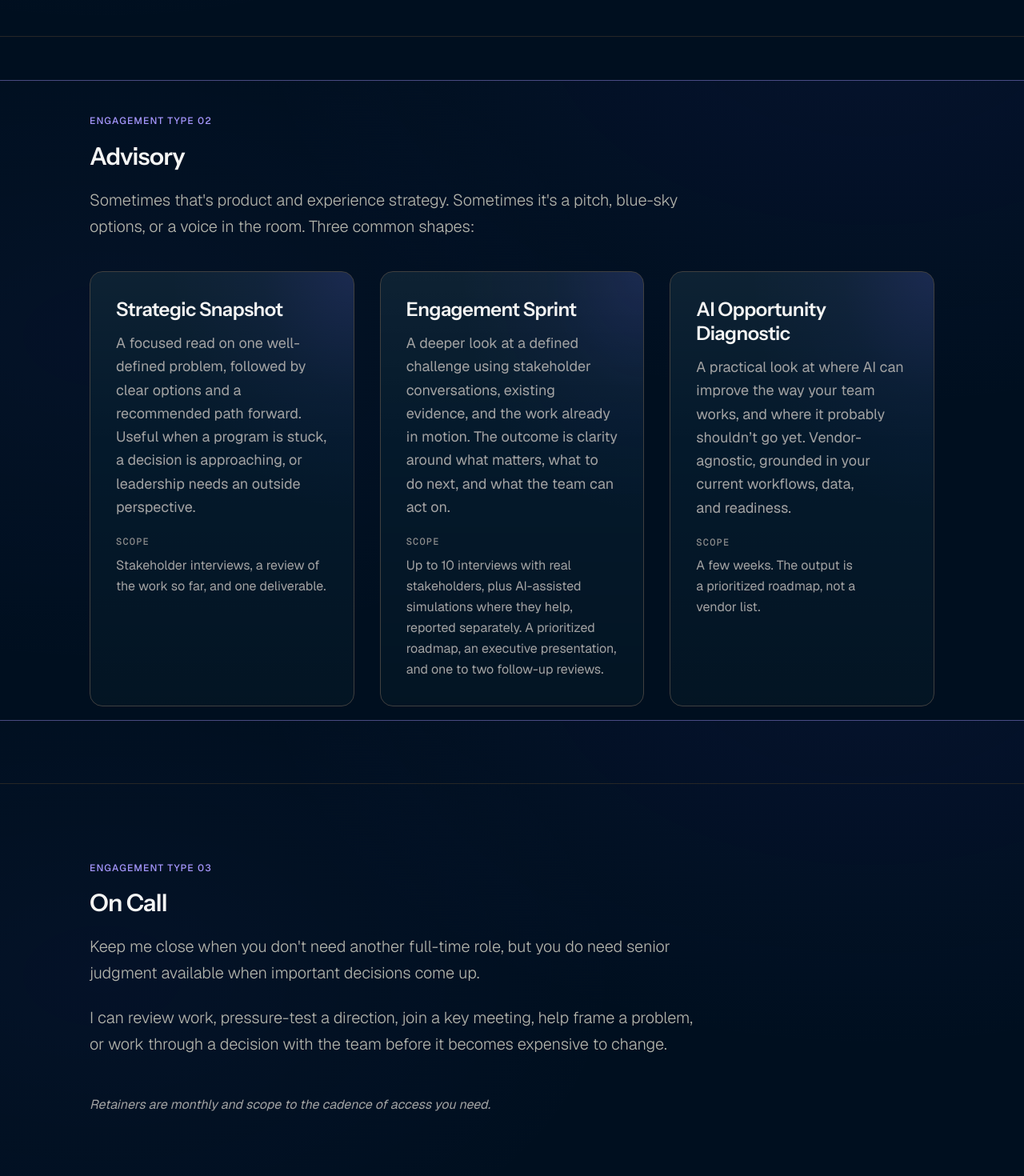
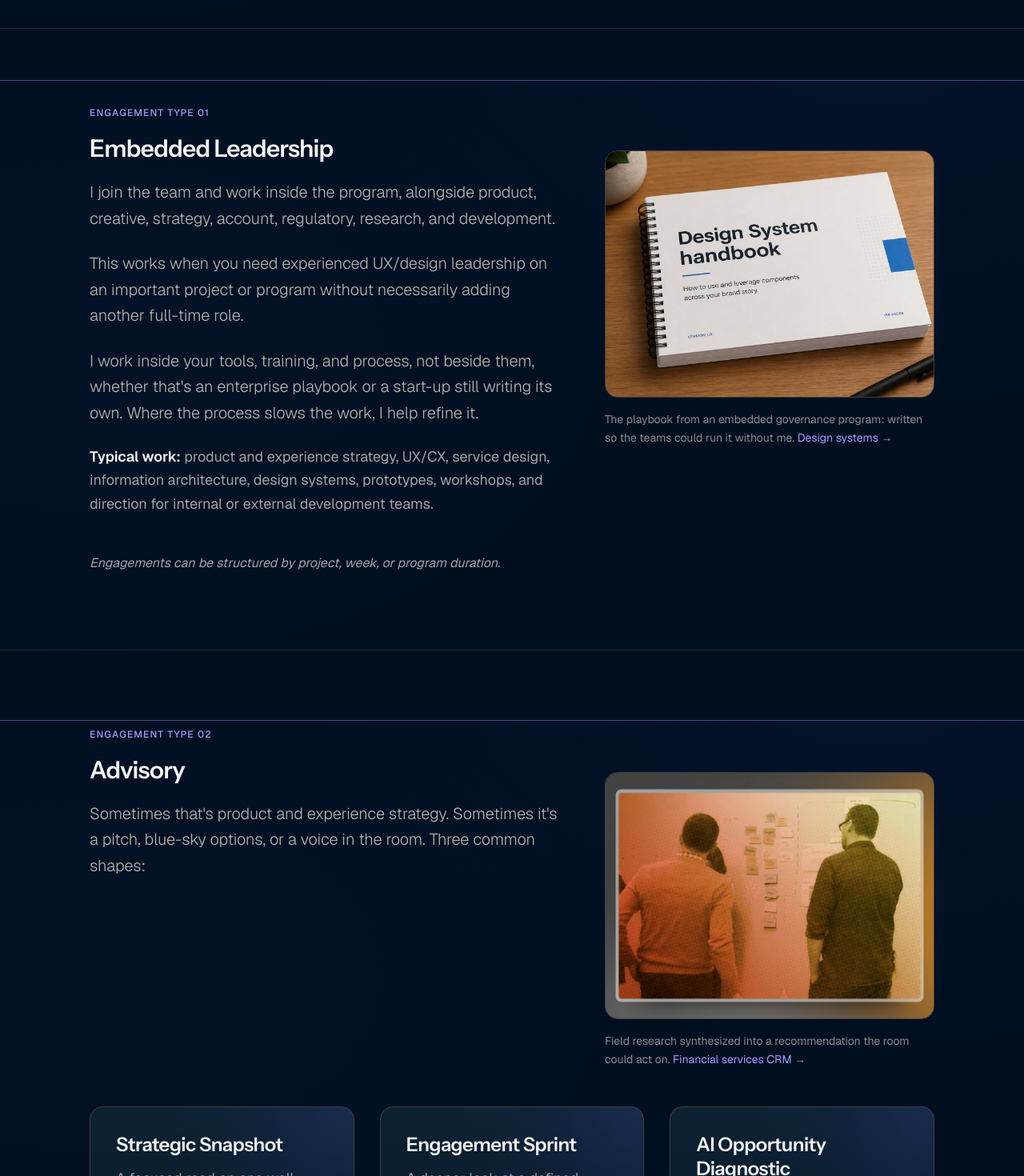
Before and after one commit to ShawnCapizzi/shawncapizzi-com, a Next.js app: page /engagements in a window 1280 px wide. Shown: the part 2300-3770 px from the top of the page at 80% size. Built offline with nearby package versions, Linux system fonts and the light colour scheme; no server answers.

Commit message:
Give /engagements a visual beat: sketch moved up, a captioned work figure beside each engagement type

```diff
--- a/app/engagements/page.tsx
+++ b/app/engagements/page.tsx
@@ -100,6 +100,53 @@ const PILLARS = [
     },
   },
 ];
+
+/**
+ * WorkFigure (November 2026): a still from a case study, captioned and
+ * linked, placed beside each engagement type so the page has a visual
+ * beat every screen or so instead of one image 4,500px down. The three
+ * type sections use a 12-column grid: prose keeps its max-w-3xl measure
+ * in seven columns, the figure takes five, and on phone the figure stacks
+ * under the text. Images are chosen to show no client or brand names.
+ */
+function WorkFigure({
+  src,
+  alt,
+  caption,
+  href,
+  study,
+  position = "object-center",
+}: {
+  src: string;
+  alt: string;
+  caption: string;
+  href: string;
+  study: string;
+  position?: string;
+}) {
+  return (
+    <figure className="lg:col-span-5 lg:pt-14">
+      <div className="relative aspect-[4/3] rounded-2xl overflow-hidden border border-border-default bg-bg-elevated">
+        <Image
+          src={src}
+          alt={alt}
+          fill
+          className={`object-cover ${position}`}
+          sizes="(max-width: 1024px) 100vw, 440px"
+        />
+      </div>
+      <figcaption className="mt-4 text-sm text-text-tertiary leading-relaxed">
+        {caption}{" "}
+        <Link
+          href={href}
+          className="text-link hover:text-link-hover transition-colors whitespace-nowrap"
+        >
+          {study} &rarr;
+        </Link>
+      </figcaption>
+    </figure>
+  );
+}
 
 export default function Page() {
   return (
@@ -222,9 +269,34 @@ export default function Page() {
         </div>
       </section>
 
+      {/* WHERE EVERY ENGAGEMENT BEGINS
+          The needs-framework sketch, moved up from "What I bring" in
+          November 2026 so the page's first image sits under the three
+          ways instead of 4,500px down. No top border: it closes the
+          ways block rather than opening a new one. */}
+      <section className="pb-16 md:pb-24">
+        <div className="max-w-content mx-auto px-6 md:px-8 lg:px-12">
+          <figure>
+            <div className="relative aspect-video rounded-2xl overflow-hidden border border-border-default">
+              <Image
+                src="/images/engagements/needs-framework-sketch.jpg"
+                alt="Hand-drawn framework: user need and want flowing down through company to users, business, and resources"
+                fill
+                className="object-cover"
+                sizes="(max-width: 768px) 100vw, (max-width: 1280px) 90vw, 1100px"
+              />
+            </div>
+            <figcaption className="mt-5 text-sm md:text-base text-text-tertiary text-center italic">
+              Where every engagement begins.
+            </figcaption>
+          </figure>
+        </div>
+      </section>
+
       {/* PATH 1 - EMBEDDED */}
       <section id="leadership" className="py-16 md:py-24 border-t border-border-subtle scroll-mt-[126px] md:scroll-mt-[134px] lg:scroll-mt-[146px]">
-        <div className="relative max-w-content mx-auto px-6 md:px-8 lg:px-12">
+        <div className="relative max-w-content mx-auto px-6 md:px-8 lg:px-12 grid grid-cols-1 lg:grid-cols-12 gap-10 lg:gap-12">
+          <div className="lg:col-span-7">
           <p className="eyebrow mb-4">Engagement type 01</p>
           <h2 className="section-title mb-4 md:mb-5 max-w-3xl">
             Embedded Leadership
@@ -258,20 +330,39 @@ export default function Page() {
             Engagements can be structured by project, week, or program duration.
           </p>
           </div>
+          <WorkFigure
+            src="/images/case-studies/01-pharma-design-systems/carousel-05-handbook.png"
+            alt="Spiral-bound design system handbook on a desk, titled How to use and leverage components across your brand story"
+            caption="The playbook from an embedded governance program: written so the teams could run it without me."
+            href="/work/pharma-design-systems"
+            study="Design systems"
+          />
+        </div>
       </section>
 
       {/* PATH 2 - ADVISORY */}
       <section id="advisory" className="py-16 md:py-24 border-t border-border-subtle scroll-mt-[126px] md:scroll-mt-[134px] lg:scroll-mt-[146px]">
         <div className="relative max-w-content mx-auto px-6 md:px-8 lg:px-12">
+          <div className="grid grid-cols-1 lg:grid-cols-12 gap-10 lg:gap-12 mb-10 md:mb-12">
+            <div className="lg:col-span-7">
               <p className="eyebrow mb-4">Engagement type 02</p>
               <h2 className="section-title mb-4 md:mb-5 max-w-3xl">
                 Advisory
               </h2>
-          <p className="lead-text text-lg md:text-xl leading-relaxed max-w-3xl mb-8 md:mb-10">
+              <p className="lead-text text-lg md:text-xl leading-relaxed max-w-3xl">
                 Sometimes that&apos;s product and experience strategy. Sometimes
                 it&apos;s a pitch, blue-sky options, or a voice in the room. Three
                 common shapes:
               </p>
+            </div>
+            <WorkFigure
+              src="/images/case-studies/03-enterprise-financial-services-crm/field-research-whiteboard-synthesis.png"
+              alt="Two people synthesizing field research notes on a whiteboard"
+              caption="Field research synthesized into a recommendation the room could act on."
+              href="/work/enterprise-financial-services-crm"
+              study="Financial services CRM"
+            />
+          </div>
 
           <div className="grid grid-cols-1 lg:grid-cols-3 gap-6 md:gap-8">
             {ADVISORY_SHAPES.map((shape) => (
@@ -298,7 +389,8 @@ export default function Page() {
 
       {/* PATH 3 - ON CALL */}
       <section id="oncall" className="py-16 md:py-24 border-t border-border-subtle scroll-mt-[126px] md:scroll-mt-[134px] lg:scroll-mt-[146px]">
-        <div className="relative max-w-content mx-auto px-6 md:px-8 lg:px-12">
+        <div className="relative max-w-content mx-auto px-6 md:px-8 lg:px-12 grid grid-cols-1 lg:grid-cols-12 gap-10 lg:gap-12">
+          <div className="lg:col-span-7">
           <p className="eyebrow mb-4">Engagement type 03</p>
           <h2 className="section-title mb-4 md:mb-5 max-w-3xl">
             On Call
@@ -321,6 +413,14 @@ export default function Page() {
               Retainers are monthly and scope to the cadence of access you need.
             </p>
           </div>
+          </div>
+          <WorkFigure
+            src="/images/case-studies/02-multi-brand-pharma-sales-tools/carousel-02-wireframe-template.png"
+            alt="Annotated wireframe template for a pharma sales tool, with placeholder drug name and tabs"
+            caption="A wireframe reviewed before it became expensive to change."
+            href="/work/multi-brand-pharma-sales-tools"
+            study="Pharma sales tools"
+          />
         </div>
       </section>
 
@@ -354,22 +454,6 @@ export default function Page() {
             What I bring to every engagement.
           </h2>
 
-          <div className="mb-14 md:mb-16">
-            <figure>
-              <div className="relative aspect-video rounded-2xl overflow-hidden border border-border-default">
-                <Image
-                  src="/images/engagements/needs-framework-sketch.jpg"
-                  alt="Hand-drawn framework: user need and want flowing down through company to users, business, and resources"
-                  fill
-                  className="object-cover"
-                  sizes="(max-width: 768px) 100vw, (max-width: 1280px) 90vw, 1100px"
-                />
-              </div>
-              <figcaption className="mt-5 text-sm md:text-base text-text-tertiary text-center italic">
-                Where every engagement begins.
-              </figcaption>
-            </figure>
-          </div>
 
           <div className="space-y-10 md:space-y-12">
             {PILLARS.map((pillar) => (
```
Lines whose indentation alone changed are shown as unchanged.
